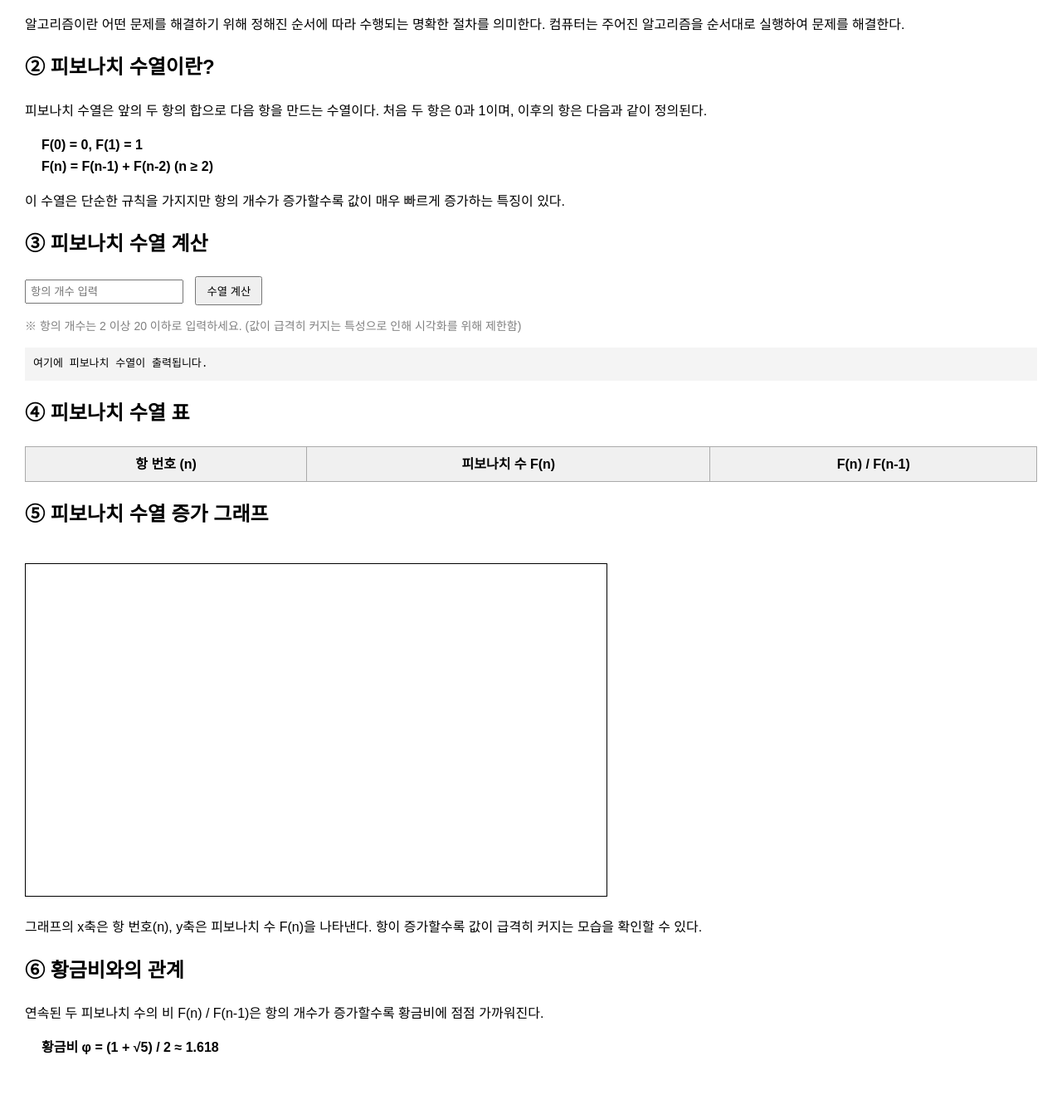
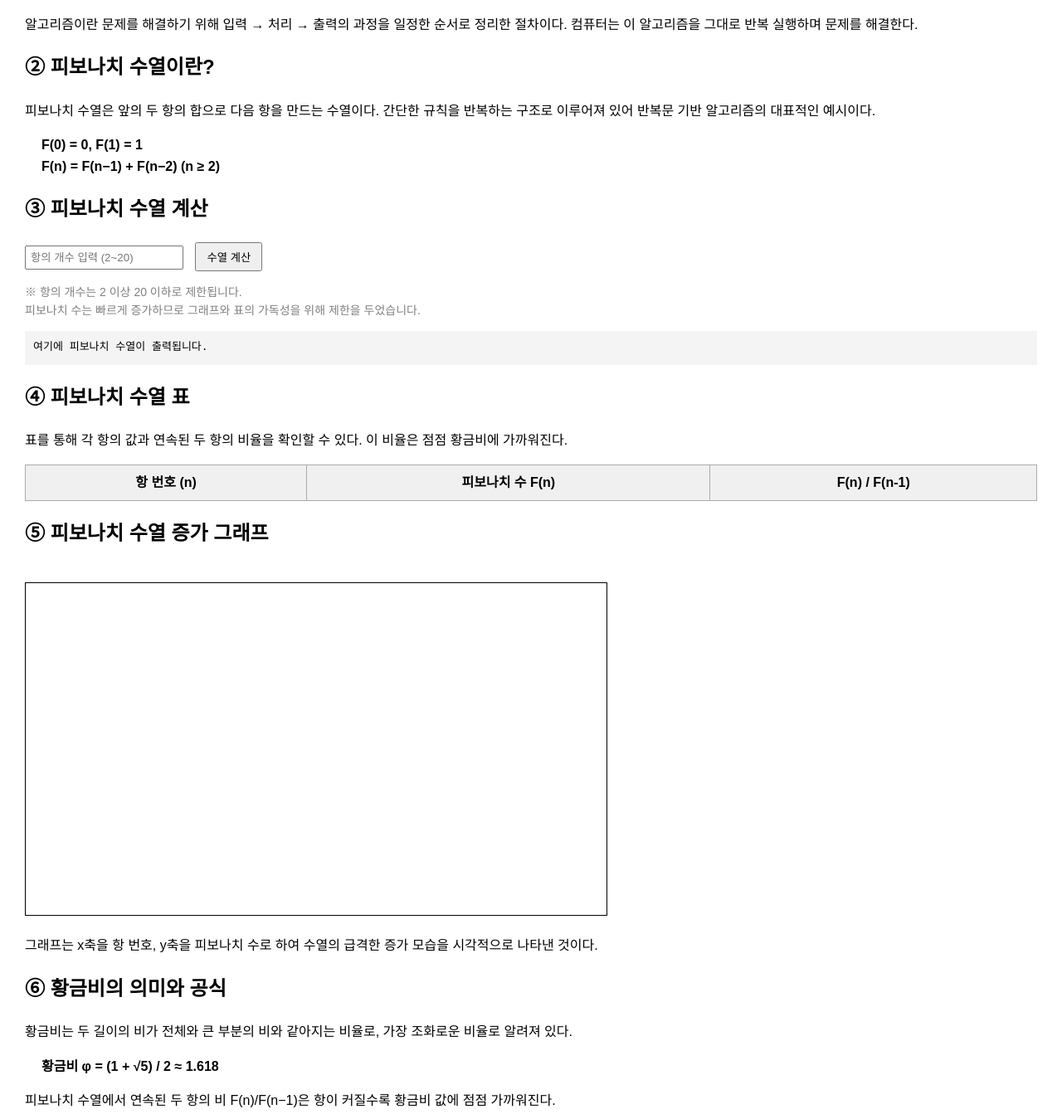
Before and after one commit to soraes2510522/123456, a plain HTML site: page index.html in a window 1280 px wide. Shown: the part 144-1487 px from the top of the page at 83% size. Before the commit the page ends 1450 px from the top, so only its background shows below. Drawn offline with Linux system fonts and the light colour scheme.

Commit message:
Update index.html

```diff
--- a/index.html
+++ b/index.html
@@ -9,44 +9,47 @@
 
   <h1>피보나치 수열 알고리즘 탐구</h1>
 
-  <!-- 알고리즘 정의 -->
   <h2>① 알고리즘이란?</h2>
   <p>
-    알고리즘이란 어떤 문제를 해결하기 위해
-    정해진 순서에 따라 수행되는 명확한 절차를 의미한다.
-    컴퓨터는 주어진 알고리즘을 순서대로 실행하여
+    알고리즘이란 문제를 해결하기 위해
+    입력 → 처리 → 출력의 과정을
+    일정한 순서로 정리한 절차이다.
+    컴퓨터는 이 알고리즘을 그대로 반복 실행하며
     문제를 해결한다.
   </p>
 
-  <!-- 피보나치 정의 -->
   <h2>② 피보나치 수열이란?</h2>
   <p>
-    피보나치 수열은 앞의 두 항의 합으로 다음 항을 만드는 수열이다.
-    처음 두 항은 0과 1이며, 이후의 항은 다음과 같이 정의된다.
+    피보나치 수열은 앞의 두 항의 합으로
+    다음 항을 만드는 수열이다.
+    간단한 규칙을 반복하는 구조로 이루어져 있어
+    반복문 기반 알고리즘의 대표적인 예시이다.
   </p>
+
   <p class="formula">
     F(0) = 0, F(1) = 1<br>
-    F(n) = F(n-1) + F(n-2) (n ≥ 2)
-  </p>
-  <p>
-    이 수열은 단순한 규칙을 가지지만
-    항의 개수가 증가할수록 값이 매우 빠르게 증가하는 특징이 있다.
+    F(n) = F(n−1) + F(n−2) (n ≥ 2)
   </p>
 
-  <!-- 입력 -->
   <h2>③ 피보나치 수열 계산</h2>
-  <input type="number" id="n" placeholder="항의 개수 입력">
+  <input type="number" id="n" placeholder="항의 개수 입력 (2~20)">
   <button onclick="calculate()">수열 계산</button>
+
   <p class="notice">
-    ※ 항의 개수는 2 이상 20 이하로 입력하세요.
-    (값이 급격히 커지는 특성으로 인해 시각화를 위해 제한함)
+    ※ 항의 개수는 2 이상 20 이하로 제한됩니다.<br>
+    피보나치 수는 빠르게 증가하므로
+    그래프와 표의 가독성을 위해 제한을 두었습니다.
   </p>
 
-  <!-- 결과 출력 -->
   <pre id="result">여기에 피보나치 수열이 출력됩니다.</pre>
 
-  <!-- 표 -->
   <h2>④ 피보나치 수열 표</h2>
+  <p>
+    표를 통해 각 항의 값과
+    연속된 두 항의 비율을 확인할 수 있다.
+    이 비율은 점점 황금비에 가까워진다.
+  </p>
+
   <table id="fibTable">
     <thead>
       <tr>
@@ -55,28 +58,33 @@
         <th>F(n) / F(n-1)</th>
       </tr>
     </thead>
-    <tbody>
-      <!-- JS로 채워짐 -->
-    </tbody>
+    <tbody></tbody>
   </table>
 
-  <!-- 그래프 -->
   <h2>⑤ 피보나치 수열 증가 그래프</h2>
   <canvas id="chart" width="700" height="400"></canvas>
+
   <p>
-    그래프의 x축은 항 번호(n),
-    y축은 피보나치 수 F(n)을 나타낸다.
-    항이 증가할수록 값이 급격히 커지는 모습을 확인할 수 있다.
+    그래프는 x축을 항 번호,
+    y축을 피보나치 수로 하여
+    수열의 급격한 증가 모습을 시각적으로 나타낸 것이다.
   </p>
 
-  <!-- 황금비 -->
-  <h2>⑥ 황금비와의 관계</h2>
+  <h2>⑥ 황금비의 의미와 공식</h2>
   <p>
-    연속된 두 피보나치 수의 비 F(n) / F(n-1)은
-    항의 개수가 증가할수록 황금비에 점점 가까워진다.
+    황금비는 두 길이의 비가
+    전체와 큰 부분의 비와 같아지는 비율로,
+    가장 조화로운 비율로 알려져 있다.
   </p>
+
   <p class="formula">
     황금비 φ = (1 + √5) / 2 ≈ 1.618
+  </p>
+
+  <p>
+    피보나치 수열에서
+    연속된 두 항의 비 F(n)/F(n−1)은
+    항이 커질수록 황금비 값에 점점 가까워진다.
   </p>
 
   <script src="script.js"></script>
```
